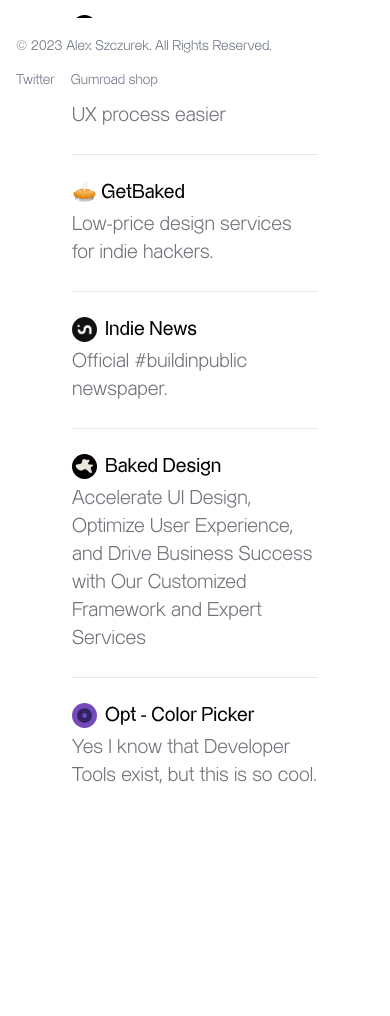
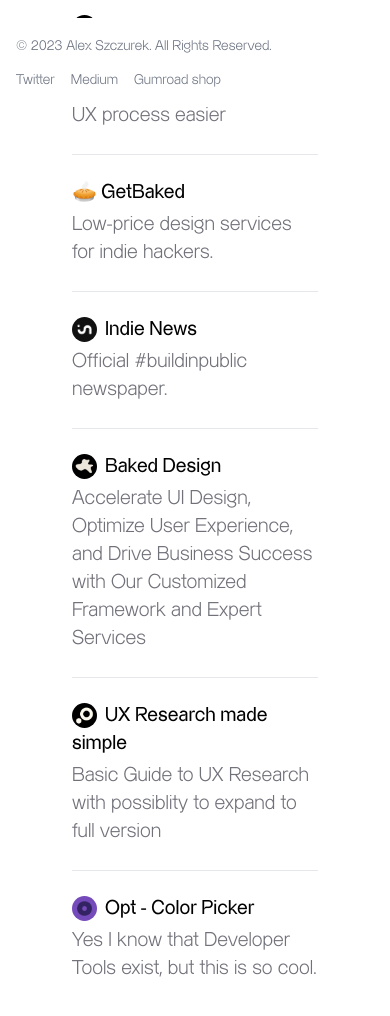
Before and after one commit to alexszczurek/aliszu.co, a Next.js app: page / in a window 390 px wide. Shown: the part 738-1754 px from the top of the page. Before the commit the page ends 1632 px from the top, so only its background shows below. Built offline with nearby package versions, Linux system fonts and the light colour scheme.

Commit message:
added Medium to footer

```diff
--- a/app/page.js
+++ b/app/page.js
@@ -81,6 +81,13 @@
             </li>
             <li className='py-6'>
               <h2>
+                <Image className='rounded-full align-middle mr-2' src="/img/logo-uncover.png" alt='uncoverUX logo' width={25} height={25}/>
+                <Link href="https://uncoverUX.buzz" target="_blank" className='hover:text-orange-400'>UX Research made simple</Link>
+              </h2>
+              <p className='text-zinc-500 pt-1'>Basic Guide to UX Research with possiblity to expand to full version</p>
+            </li>
+            <li className='py-6'>
+              <h2>
                 <Image className='rounded-full align-middle mr-2' src="/img/logo-opt.png" alt='OPT - color picker Logo' width={25} height={25}/>
                 <Link href="https://chrome.google.com/webstore/detail/opt-colour-picker/clhmnfanfdeoehleeeklflcdcjedefpd?hl=en-US" target="_blank" className='hover:text-orange-400'>Opt - Color Picker</Link>
               </h2>
@@ -99,6 +106,9 @@
                     <a href="https://twitter.com/aliszu" class="mr-4 hover:underline md:mr-6 ">Twitter</a>
                 </li>
                 <li>
+                    <a href="https://medium.com/@alexaszczurek" class="mr-4 hover:underline md:mr-6 ">Medium</a>
+                </li>
+                <li>
                     <a href="https://uncover.gumroad.com" class="mr-4 hover:underline md:mr-6">Gumroad shop</a>
                 </li>
             </ul>
```
